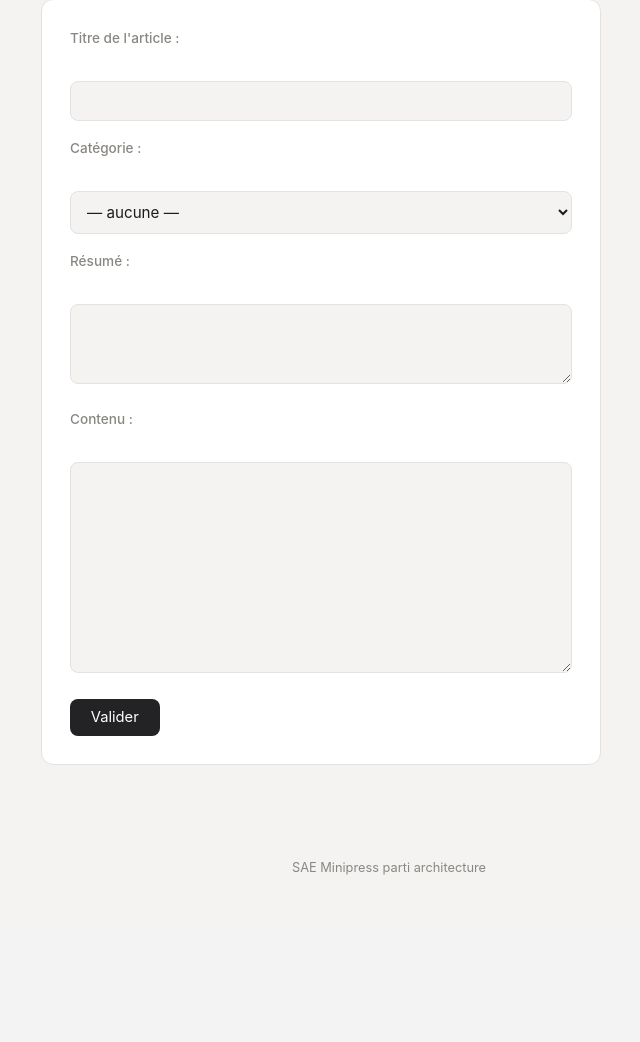
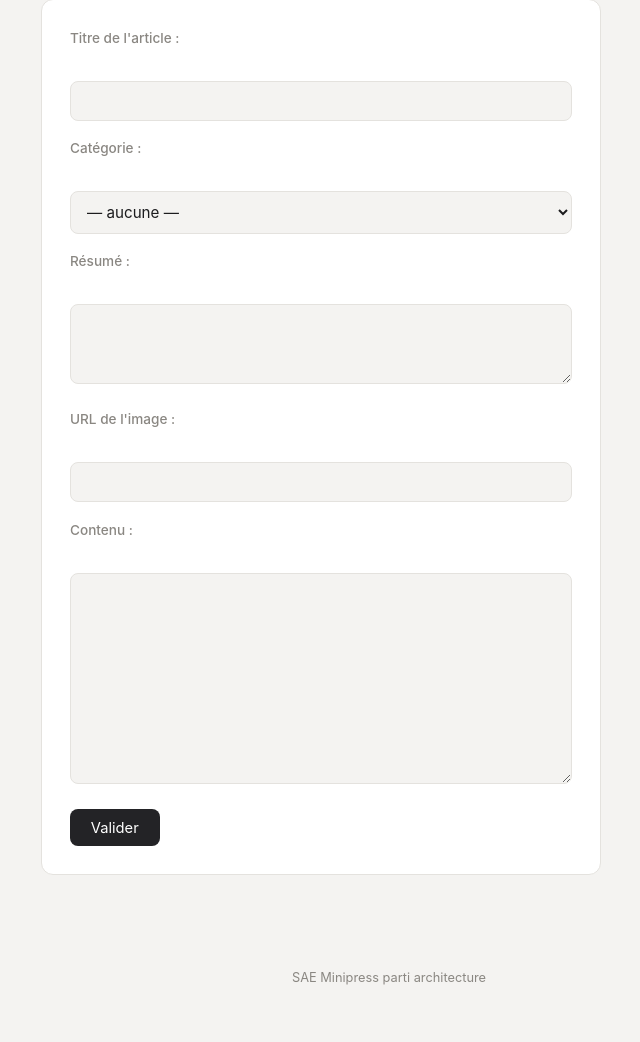
Before and after one commit to randomcatnyan/MiniPress, a PHP site: template core/src/webui/views/CreateArticleForm.twig in a window 1280 px wide. Shown: the part 227-1269 px from the top of the page, without its empty margins (251-891 px from the left). Before the commit the page ends 1102 px from the top, so only its background shows below. Run offline with PHP 8.4, Linux system fonts and the light colour scheme; the template is opened without the code that fills it: most values are stand-ins (such as "Sample title", 1, 10 or a date in 2020); some libraries are stand-ins or nearby versions.

Commit message:
gestion des images

```diff
--- a/core/src/application_core/application/usecases/ArticleManagementService.php
+++ b/core/src/application_core/application/usecases/ArticleManagementService.php
@@ -22,6 +22,7 @@ class ArticleManagementService implements ArticleManagementInterface
         $article->contenu = $data['contenu'];
         $article->categorie_id = $data['categorie_id'] ?? null;
         $article->auteur_id = $data['auteur_id'];
+        $article->image_url = $data['image_url'] ?? null;
         $article->est_publie = 0;
 
         $article->save();
--- a/core/src/webui/actions/CreateArticleAction.php
+++ b/core/src/webui/actions/CreateArticleAction.php
@@ -41,6 +41,8 @@ class CreateArticleAction extends AbstractAction
         $resume = $data['resume']  ?? '';
         $contenu = $data['contenu'] ?? '';
         $categorieId = $data['categorie_id'] ?: null;
+        $imageUrl = filter_var($data['image_url'] ?? '', FILTER_SANITIZE_URL) ?: null;
+
 
         try {
             $this->articleManagementService->creerArticle([
@@ -49,6 +51,7 @@ class CreateArticleAction extends AbstractAction
                 'contenu' => $contenu,
                 'auteur_id' => $userId,
                 'categorie_id' => $categorieId,
+                'image_url' => $imageUrl,
             ]);
 
             return $rs->withHeader('Location', '/articles')->withStatus(302);
--- a/core/src/webui/views/Article.twig
+++ b/core/src/webui/views/Article.twig
@@ -7,6 +7,9 @@
         {% for c in articles %}
             <li>
                 <div class ="info">
+                    {% if c.image_url %}
+                        <img src="{{ c.image_url }}" alt="" style="max-width: 80px; border-radius: 4px;">
+                    {% endif %}
                     <strong>{{ c.titre }}</strong>
                     {% if c.est_publie == 1 %}
                         <span class="badge badge--pub">publier</span>
--- a/core/src/webui/views/CreateArticleForm.twig
+++ b/core/src/webui/views/CreateArticleForm.twig
@@ -23,6 +23,10 @@
             <textarea id="resume" name="resume" rows="3"></textarea>
         </p>
         <p>
+            <label for="image_url">URL de l'image :</label><br>
+            <input type="url" id="image_url" name="image_url">
+        </p>
+        <p>
             <label for="contenu">Contenu :</label><br>
             <textarea id="contenu" name="contenu" rows="10" required></textarea>
         </p>
--- a/web/src/index.html
+++ b/web/src/index.html
@@ -57,6 +57,9 @@
             <button class="retour">Retour</button>
             <h2>{{titre}}</h2>
             <span class="auteurName" data-id="{{auteur_id}}">{{auteur}}</span>
+            {{#if image_url}}
+              <img src="{{image_url}}" alt="{{titre}}" class="article-image">
+            {{/if}}
             <div class="resume">{{{resume}}}</div>
             <div class="contenu">{{{contenu}}}</div>
         </article>
--- a/web/ts/module/types.ts
+++ b/web/ts/module/types.ts
@@ -19,6 +19,7 @@ export interface ArticleComplet{
     titre: string;
     resume: string;
     contenu: string;
+    image_url?: string,
     cree: string;
     auteur: {
         nom: string;
--- a/web/ts/module/ui.ts
+++ b/web/ts/module/ui.ts
@@ -54,6 +54,7 @@ export function displayArticleComplet(article: ArticleComplet){
         cree:    article.cree,
         auteur:  article.auteur.nom,
         auteur_id: article.auteur.id,
+        image_url: article.image_url,
         resume:  article.resume ?? '',
         contenu: article.contenu ?? '',
     });
```
Also changed, not shown: web/src/css/style.css (+8 -0 lines), web/src/js/index.js, 1 other file.
